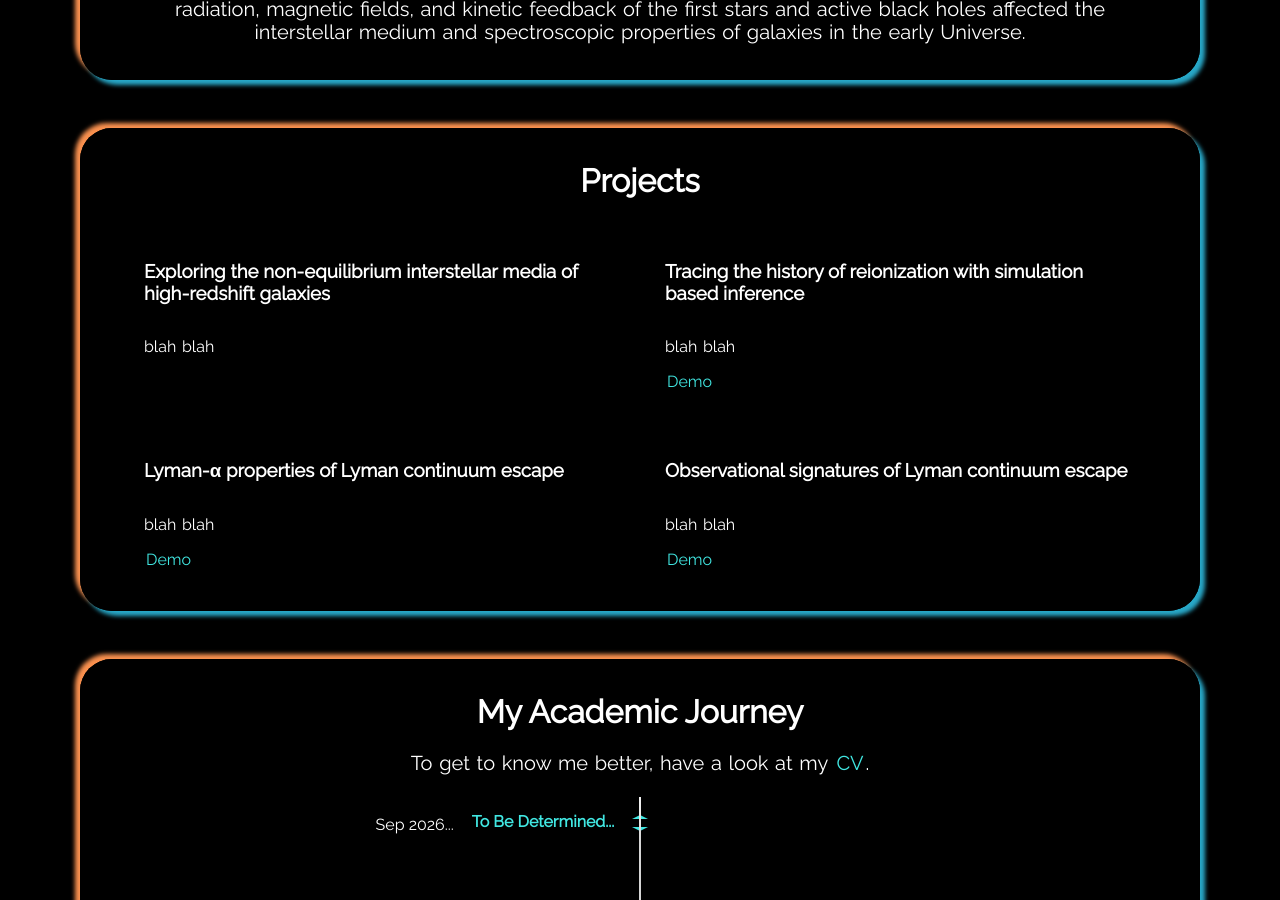
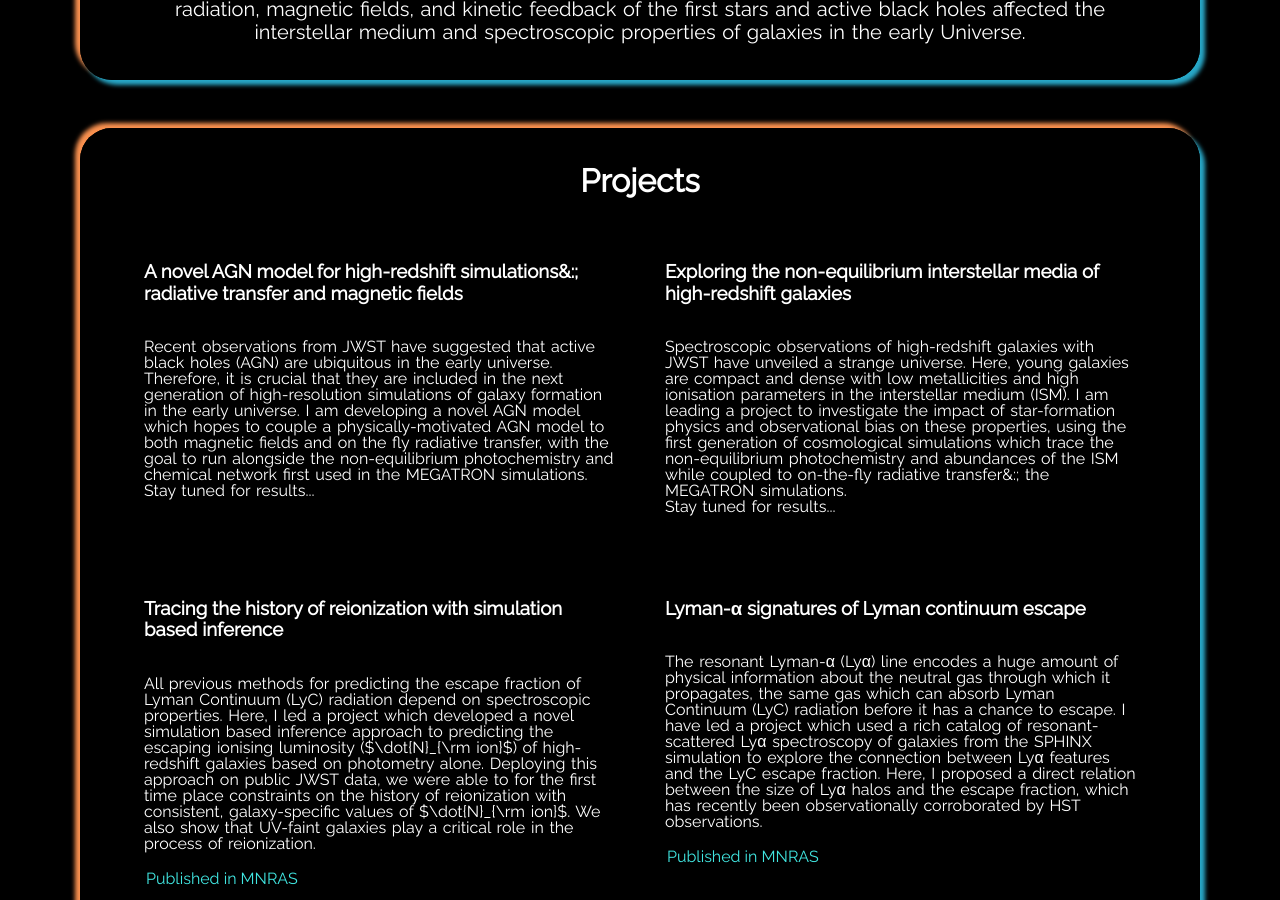
Before and after one commit to Chousti/Chousti.github.io, a Jekyll site: the page built from index.html, in a window 1280 px wide and 900 px high, scrolled down 1380 px. Built offline with Jekyll 4.4.1, drawn with Linux system fonts in a browser that asks for light colours; some of the changed text lies outside the part shown.

Commit message:
Project descriptions

```diff
--- a/_data/projects.yml
+++ b/_data/projects.yml
@@ -13,27 +13,33 @@
 #     - tag: AngularJS
 #     - tag: Node
 
+- name: A novel AGN model for high-redshift simulations&:; radiative transfer and magnetic fields
+  descr: Recent observations from JWST have suggested that active black holes (AGN) are ubiquitous in the early universe. Therefore, it is crucial that they are included in the next generation of high-resolution simulations of galaxy formation in the early universe. I am developing a novel AGN model which hopes to couple a physically-motivated AGN model to both magnetic fields and on the fly radiative transfer, with the goal to run alongside the non-equilibrium photochemistry and chemical network first used in the MEGATRON simulations.<br>Stay tuned for results...
+  demo:
+  demotext:
+  imagepath:
+
 - name: Exploring the non-equilibrium interstellar media of high-redshift galaxies
-  descr: blah blah
+  descr: Spectroscopic observations of high-redshift galaxies with JWST have unveiled a strange universe. Here, young galaxies are compact and dense with low metallicities and high ionisation parameters in the interstellar medium (ISM). I am leading a project to investigate the impact of star-formation physics and observational bias on these properties, using the first generation of cosmological simulations which trace the non-equilibrium photochemistry and abundances of the ISM while coupled to on-the-fly radiative transfer&:; the MEGATRON simulations.<br>Stay tuned for results...
   demo:
   demotext:
   imagepath:
 
 - name: Tracing the history of reionization with simulation based inference
-  descr: blah blah
+  descr: All previous methods for predicting the escape fraction of Lyman Continuum (LyC) radiation depend on spectroscopic properties. Here, I led a project which developed a novel simulation based inference approach to predicting the escaping ionising luminosity ($\dot{N}_{\rm ion}$) of high-redshift galaxies based on photometry alone. Deploying this approach on public JWST data, we were able to for the first time place constraints on the history of reionization with consistent, galaxy-specific values of $\dot{N}_{\rm ion}$. We also show that UV-faint galaxies play a critical role in the process of reionization.
   demo: https://ui.adsabs.harvard.edu/abs/2025MNRAS.537.2273C/abstract
   demotext: Published in MNRAS
   imagepath:
 
 
-- name: Lyman-&alpha; properties of Lyman continuum escape
-  descr: blah blah
+- name: Lyman-&alpha; signatures of Lyman continuum escape
+  descr: The resonant Lyman-&alpha; (Ly&alpha;) line encodes a huge amount of physical information about the neutral gas through which it propagates, the same gas which can absorb Lyman Continuum (LyC) radiation before it has a chance to escape. I have led a project which used a rich catalog of resonant-scattered Ly&alpha; spectroscopy of galaxies from the SPHINX simulation to explore the connection between Ly&alpha; features and the LyC escape fraction. Here, I proposed a direct relation between the size of Ly&alpha; halos and the escape fraction, which has recently been observationally corroborated by HST observations.
   demo: https://ui.adsabs.harvard.edu/abs/2024MNRAS.532.2463C/abstract
   demotext: Published in MNRAS
   imagepath:
 
-- name: Observational signatures of Lyman continuum escape
-  descr: blah blah
+- name: Spectroscopic signatures of Lyman continuum escape
+  descr: Lyman continuum (LyC) escape, as encoded by the escape fraction has historically been a difficult quantity to constrain. I have led a project to test the majority of popular observational LyC indirect diagnostics by using the then-most extensive physically motivated catalog of synthetic observations of high-redshift galaxies from the SPHINX simulation. On top of developing a framework for testing these diagnostics, I proposed a novel composite diagnostic, which was applied to some of the first spectroscopic data from the JWST telescope.
   demo: https://ui.adsabs.harvard.edu/abs/2024MNRAS.529.3751C/abstract
   demotext: Published in MNRAS
   imagepath:
--- a/_includes/section-projects.html
+++ b/_includes/section-projects.html
@@ -9,7 +9,7 @@
         <p class="project-desc">{{project.descr}}</p>
         {% if project.demo %}
           <a class="highlight-link" href="{{project.demo}}" target="_blank" rel="noreferrer">
-            Demo
+            {{project.demotext}}
           </a>
         {% endif %}
         {% if project.tags %}
```
